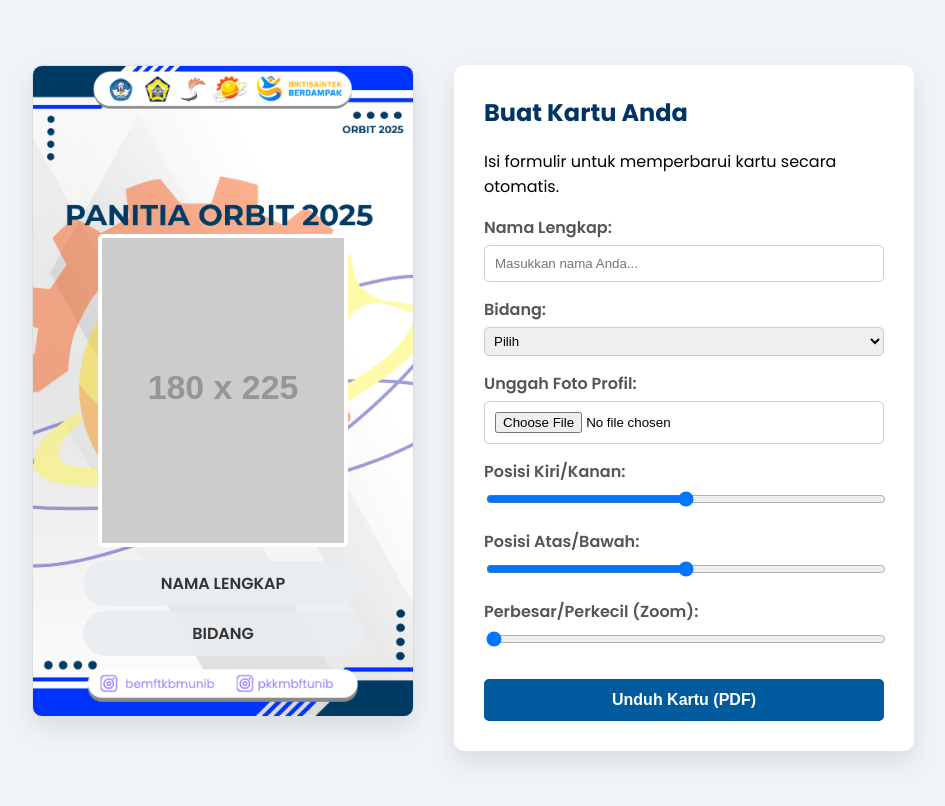
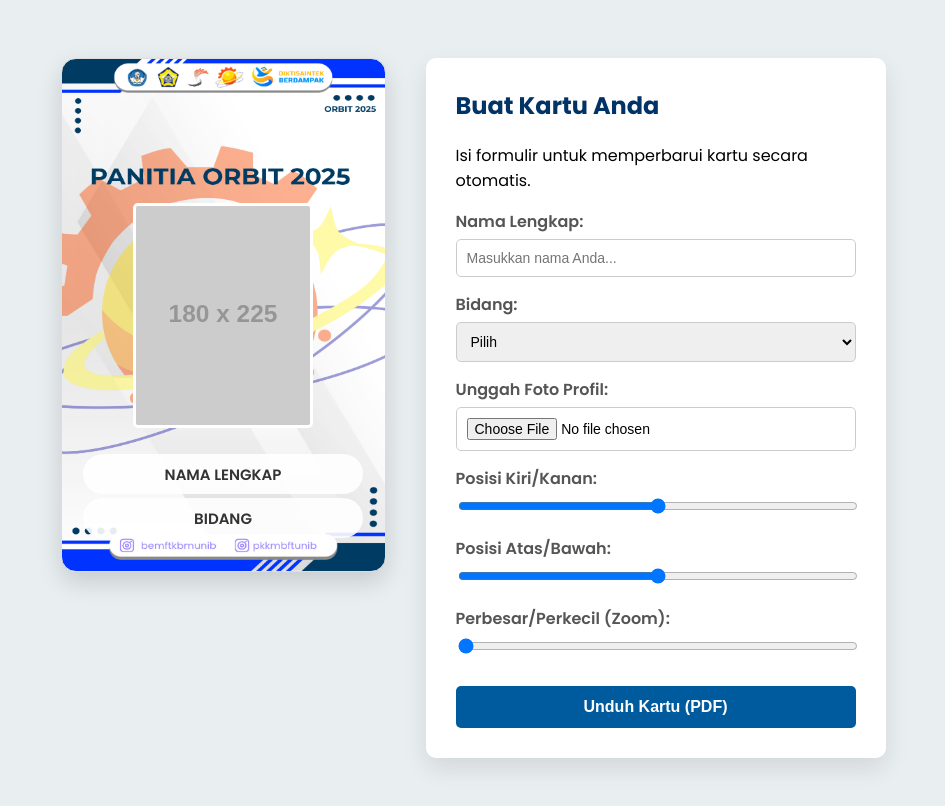
Before and after one commit to Rivan012/PKKMBIDCARDMAKER, a plain HTML site: page index.html in a window 1280 px wide. Shown: the whole page, without its empty margins (167-1112 px from the left). Drawn offline with nearby package versions, Linux system fonts and the light colour scheme; placeholder pictures from the web are drawn by us.

Commit message:
Update style.css

```diff
--- a/style.css
+++ b/style.css
@@ -2,7 +2,7 @@
 
 body {
     font-family: 'Poppins', sans-serif;
-    background-color: #f0f4f8;
+    background-color: #e9eef1;
     display: flex;
     justify-content: center;
     align-items: center;
@@ -20,13 +20,14 @@ body {
 }
 
 #card-design {
-    width: 380px;
-    height: 650px;
-    background-image: url('bg.png'); /* Gambar background default */
-    background-size: cover;
+    /* Ukuran disesuaikan untuk proporsi ID Card (Potret) */
+    width: 323px; /* Sekitar 5.4cm */
+    height: 512px; /* Sekitar 8.56cm */
+    background-image: url('bg.png');
+    background-size: 100% 100%;
     background-position: center;
-    border-radius: 10px;
-    box-shadow: 0 10px 25px rgba(0, 0, 0, 0.1);
+    border-radius: 15px; /* Sudut lebih tumpul */
+    box-shadow: 0 10px 25px rgba(0, 0, 0, 0.15);
     position: relative;
     overflow: hidden;
     border: 1px solid #ddd;
@@ -35,17 +36,14 @@ body {
 .photo-frame {
     position: absolute;
     top: 0;
-    bottom: 0;
     left: 0;
     right: 0;
-    margin: auto; /* GUNAKAN INI untuk centering */
-    /* transform: translate(-50%, -50%); HAPUS BARIS INI */
-
-    /* Baris lainnya tetap sama */
-    width: 250px;
-    height: 312.5px;
-    border: 4px solid #ffffff;
-    background: #e0e0e0;
+    bottom: 0;
+    margin: auto;
+    width: 180px;
+    height: 225px;
+    border: 3px solid #ffffff;
+    background: #f0f0f0;
     box-sizing: border-box;
     border-radius: 5px;
     overflow: hidden;
@@ -69,13 +67,13 @@ body {
     left: 50%;
     transform: translateX(-50%);
     width: 280px;
-    height: 45px;
-    background-color: rgba(233, 238, 241, 0.9);
-    border-radius: 25px;
+    height: 40px;
+    background-color: rgba(255, 255, 255, 0.9);
+    border-radius: 20px;
     display: flex;
     justify-content: center;
     align-items: center;
-    font-size: 16px;
+    font-size: 15px;
     font-weight: 600;
     color: #333;
     padding: 0 15px;
@@ -85,11 +83,11 @@ body {
 }
 
 #name-display {
-    top: calc(50% + 170px);
+    bottom: 77px;
 }
 
 #field-display {
-    top: calc(50% + 220px);
+    bottom: 33px;
 }
 
 .form-container {
@@ -115,28 +113,21 @@ body {
 
 .form-container input[type="text"],
 .form-container input[type="file"],
-.form-container input[type="range"] {
+.form-container input[type="range"],
+.form-container select {
     width: 100%;
     box-sizing: border-box;
 }
 
 .form-container input[type="text"],
-.form-container input[type="file"] {
+.form-container input[type="file"],
+.form-container select {
     padding: 10px;
     border: 1px solid #ccc;
     border-radius: 5px;
+    font-size: 14px;
 }
-.form-container select,
-.form-container select {
-    width: 100%;
-    padding: 10px;
-    border: 1px solid #ccc;
-    border-radius: 5px;
-    box-sizing: border-box;
-}
-.form-container select {
-    padding: 5px;
-}
+
 #download-btn {
     width: 100%;
     padding: 12px;
```
